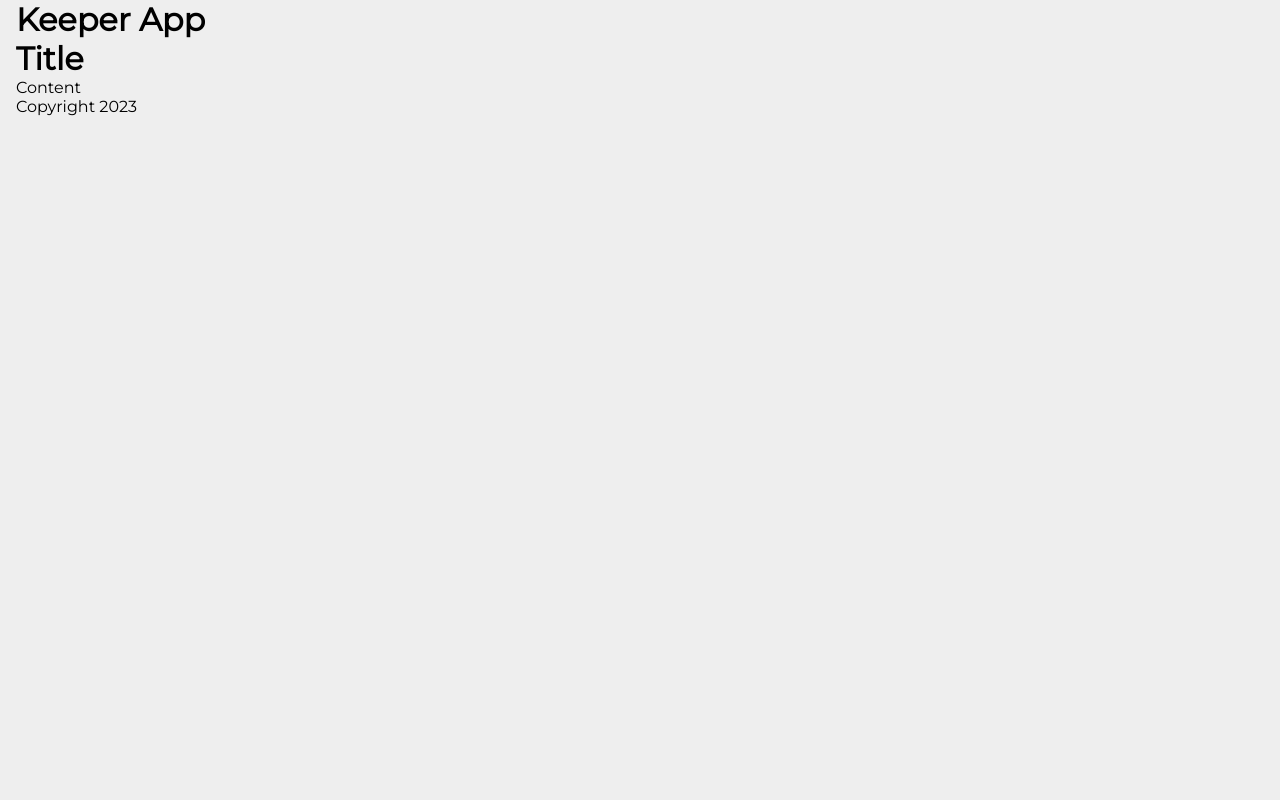
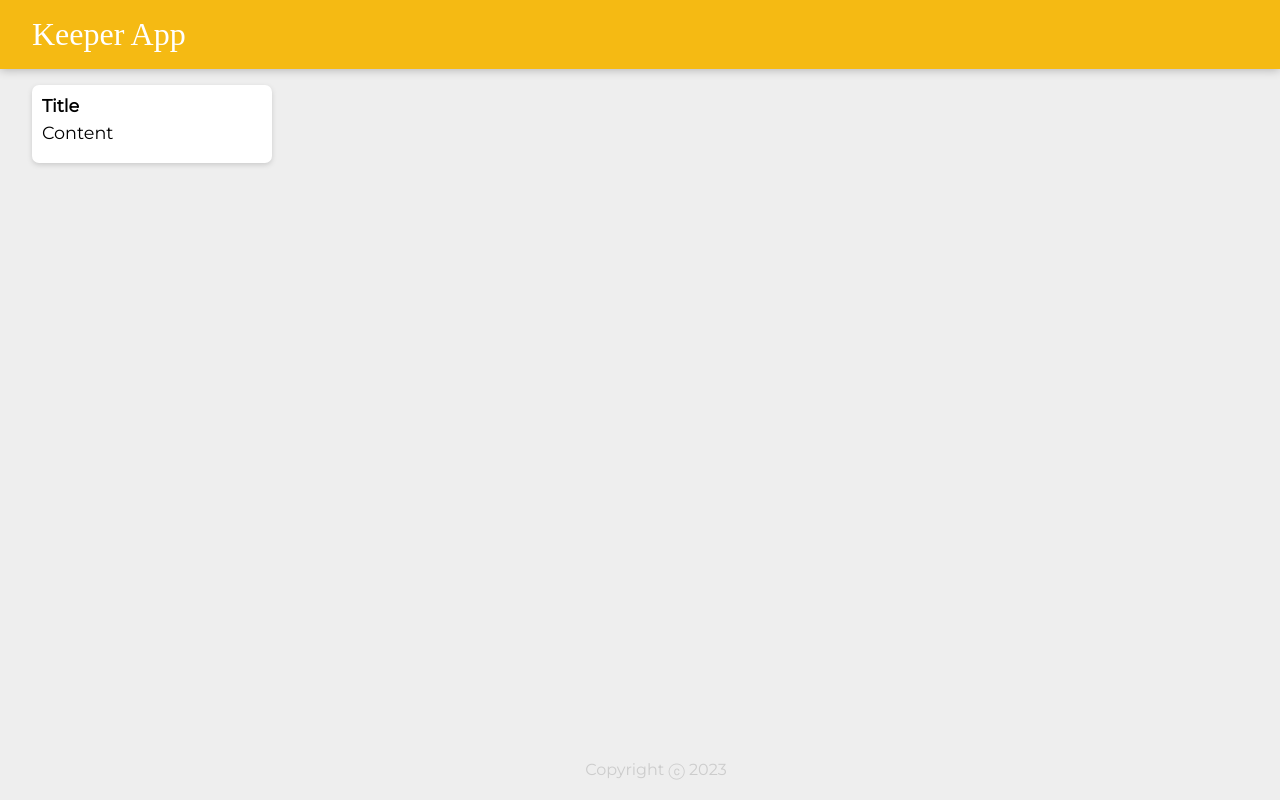
Before and after one commit to tiagoaraujosud/keeper-app, a React (Create React App) app: page / in a window 1280 px wide. Built offline with nearby package versions, Linux system fonts and the light colour scheme; a web font is replaced by a local one.

Commit message:
CSS changes

```diff
--- a/src/components/Footer.jsx
+++ b/src/components/Footer.jsx
@@ -5,9 +5,9 @@ function Footer() {
     const currentYear = date.getFullYear();
 
     return (
-      <div className="App">
-        <p>Copyright {currentYear}</p>
-      </div>
+      <footer>
+        <p>Copyright ⓒ {currentYear}</p>
+      </footer>
     );
   }
 
--- a/src/components/Header.jsx
+++ b/src/components/Header.jsx
@@ -1,9 +1,9 @@
 
 function Header() {
     return (
-      <div className="App">
+      <header>
         <h1>Keeper App</h1>
-      </div>
+      </header>
     );
   }
 
--- a/src/components/Note.jsx
+++ b/src/components/Note.jsx
@@ -1,6 +1,6 @@
 
 function Note() {
-    return <div>
+    return <div className="note">
         <h1>Title</h1>
         <p>Content</p>
     </div>
```
